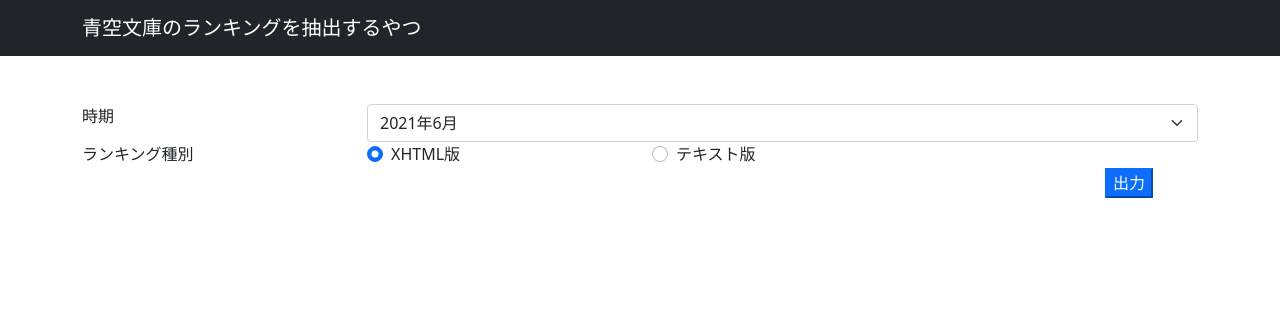
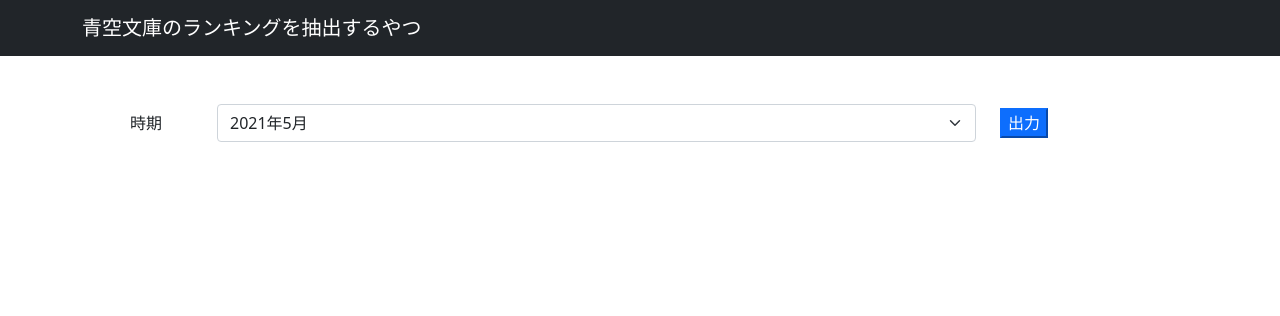
Before and after one commit to sky-y/extract-aozora-ranking, a Flask app: page / in a window 1280 px wide. Shown: the top 316 px of the page. Run offline with Flask 2, Linux system fonts and the light colour scheme; some libraries are stand-ins or nearby versions.

Commit message:
[update] コンボボックスにPythonから変数を与える

```diff
--- a/extract-aozora-ranking/app.py
+++ b/extract-aozora-ranking/app.py
@@ -9,16 +9,26 @@
     # 時期
     select_date = request.form.get('select_date')
 
-    # ランキング種別
-    select_type = request.form.get('select_type')
+    # # ランキング種別
+    # select_type = request.form.get('select_type')
 
     print("date:", select_date)
-    print("type:", select_type)
+    # print("type:", select_type)
+
+    dic_dates = {
+        '2021-06-01': '2021年6月',
+        '2021-05-01': '2021年5月',
+        '2021-04-01': '2021年4月',
+        '2021-03-01': '2021年3月',
+    }
+
+    default_date = '2021-05-01'
 
     return render_template('index.html',
                            title=title,
                            select_date=select_date,
-                           select_type=select_type)
+                           dic_dates=dic_dates,
+                           default_date=default_date)
 
 # おまじない
 if __name__ == "__main__":
--- a/extract-aozora-ranking/templates/index.html
+++ b/extract-aozora-ranking/templates/index.html
@@ -2,42 +2,19 @@
 {% block content %}
 
 <form action="/" method="POST" enctype="multipart/form-data">
-    <div class="row">
-        <div class="col-md-3">時期</div>
-        <div class="col-md-9">
+    <div class="row d-flex align-items-center">
+        <div class="col-sm-1">時期</div>
+        <div class="col-sm-9">
             <select name="select_date" class="form-select" aria-label="Default select example">
-                <option value="2021-06-01" selected>2021年6月</option>
-                <option value="2021-05-01" >2021年5月</option>
-                <option value="2021-04-01">2021年4月</option>
-                <option value="2021-03-01">2021年3月</option>
+                {% for key, value in dic_dates.items() %}
+                <option value="{{key}}" {% if key == default_date %} selected {% endif %}>
+                    {{value}}
+                </option>
+                {% endfor %}
             </select>
         </div>
-    </div>
-    <div class="row">
-        <div class="col-md-3">ランキング種別</div>
-        <div class="col-md-3">
-            <div class="form-check">
-                <input class="form-check-input" type="radio" name="select_type" id="flexRadioDefault1" value="xhtml" checked>
-                <label class="form-check-label" for="flexRadioDefault1">
-                    XHTML版
-                </label>
-            </div>
-        </div>
-        <div class="col-md-3">
-            <div class="form-check">
-                <input class="form-check-input" type="radio" name="select_type" id="flexRadioDefault2" value="text">
-                <label class="form-check-label" for="flexRadioDefault2">
-                    テキスト版
-                </label>
-            </div>
-        </div>
-        <div class="row">
-            <div class="col-md-11"></div>
-            <div class="col-md-1">
-                <div class="float-md-left">
-                    <button type="submit" class="btn-primary">出力</button>
-                </div>
-            </div>
+        <div class="col-sm-2 text-right">
+            <button type="submit" class="btn-primary">出力</button>
         </div>
     </div>
 </form>
--- a/extract-aozora-ranking/templates/layout.html
+++ b/extract-aozora-ranking/templates/layout.html
@@ -18,25 +18,12 @@
                 <a class="navbar-brand" href="#">{{ title }}</a>
                 <button class="navbar-toggler" type="button" data-bs-toggle="collapse" data-bs-target="#navbarSupportedContent" aria-controls="navbarSupportedContent" aria-expanded="false" aria-label="Toggle navigation"><span class="navbar-toggler-icon"></span></button>
                 <div class="collapse navbar-collapse" id="navbarSupportedContent">
-                    <!-- <ul class="navbar-nav ms-auto mb-2 mb-lg-0">
-                        <li class="nav-item"><a class="nav-link active" aria-current="page" href="#">Home</a></li>
-                        <li class="nav-item"><a class="nav-link" href="#">Link</a></li>
-                        <li class="nav-item dropdown">
-                            <a class="nav-link dropdown-toggle" id="navbarDropdown" href="#" role="button" data-bs-toggle="dropdown" aria-expanded="false">Dropdown</a>
-                            <ul class="dropdown-menu dropdown-menu-end" aria-labelledby="navbarDropdown">
-                                <li><a class="dropdown-item" href="#">Action</a></li>
-                                <li><a class="dropdown-item" href="#">Another action</a></li>
-                                <li><hr class="dropdown-divider" /></li>
-                                <li><a class="dropdown-item" href="#">Something else here</a></li>
-                            </ul>
-                        </li>
-                    </ul> -->
                 </div>
             </div>
         </nav>
         <!-- Page content-->
         <div class="container">
-            <div class="mt-5">
+            <div class="mx-5 mt-5">
                 <!-- ここにメインコンテンツを書く -->
                 {% block content %}
                 {% endblock %}
```
